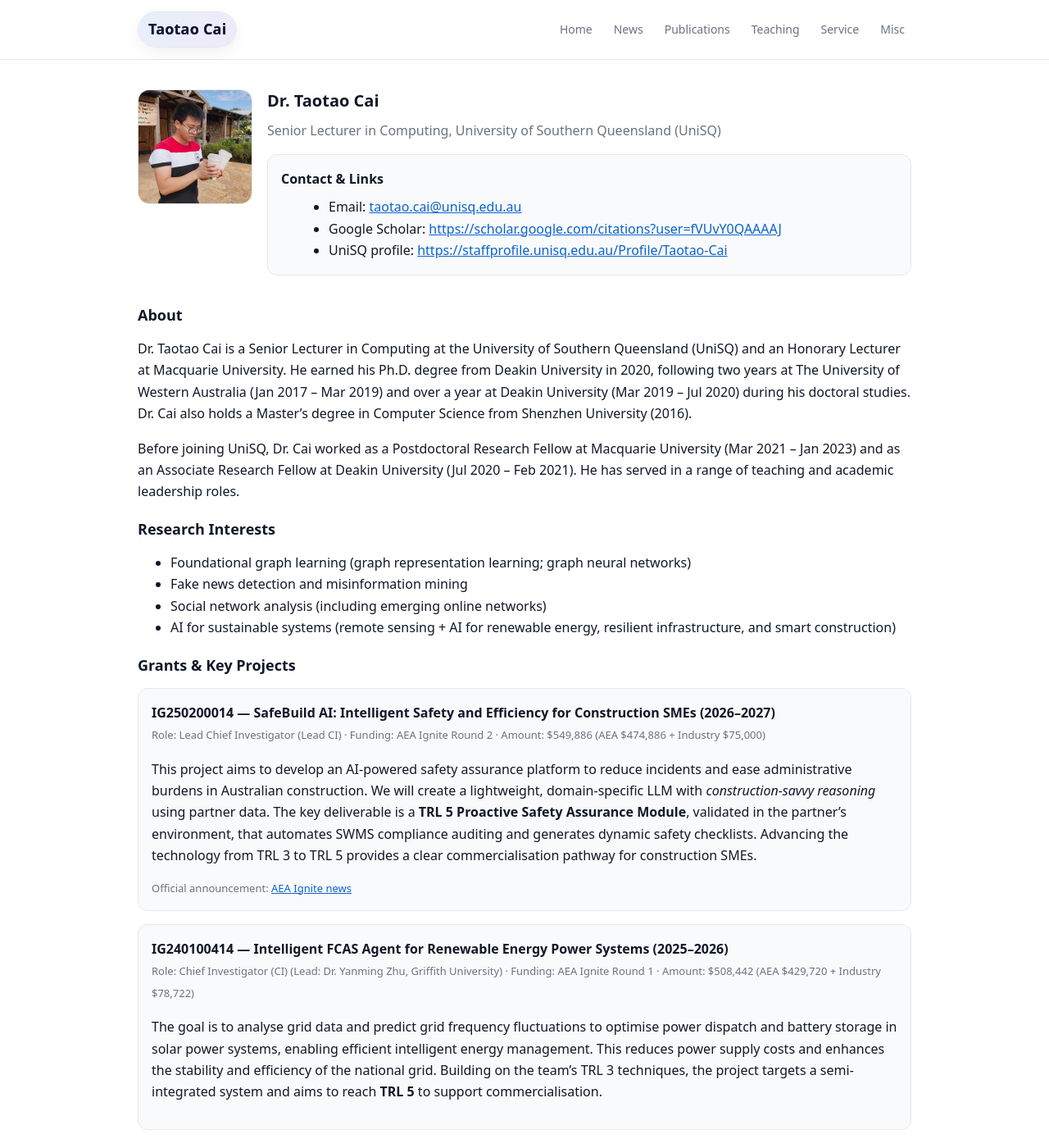
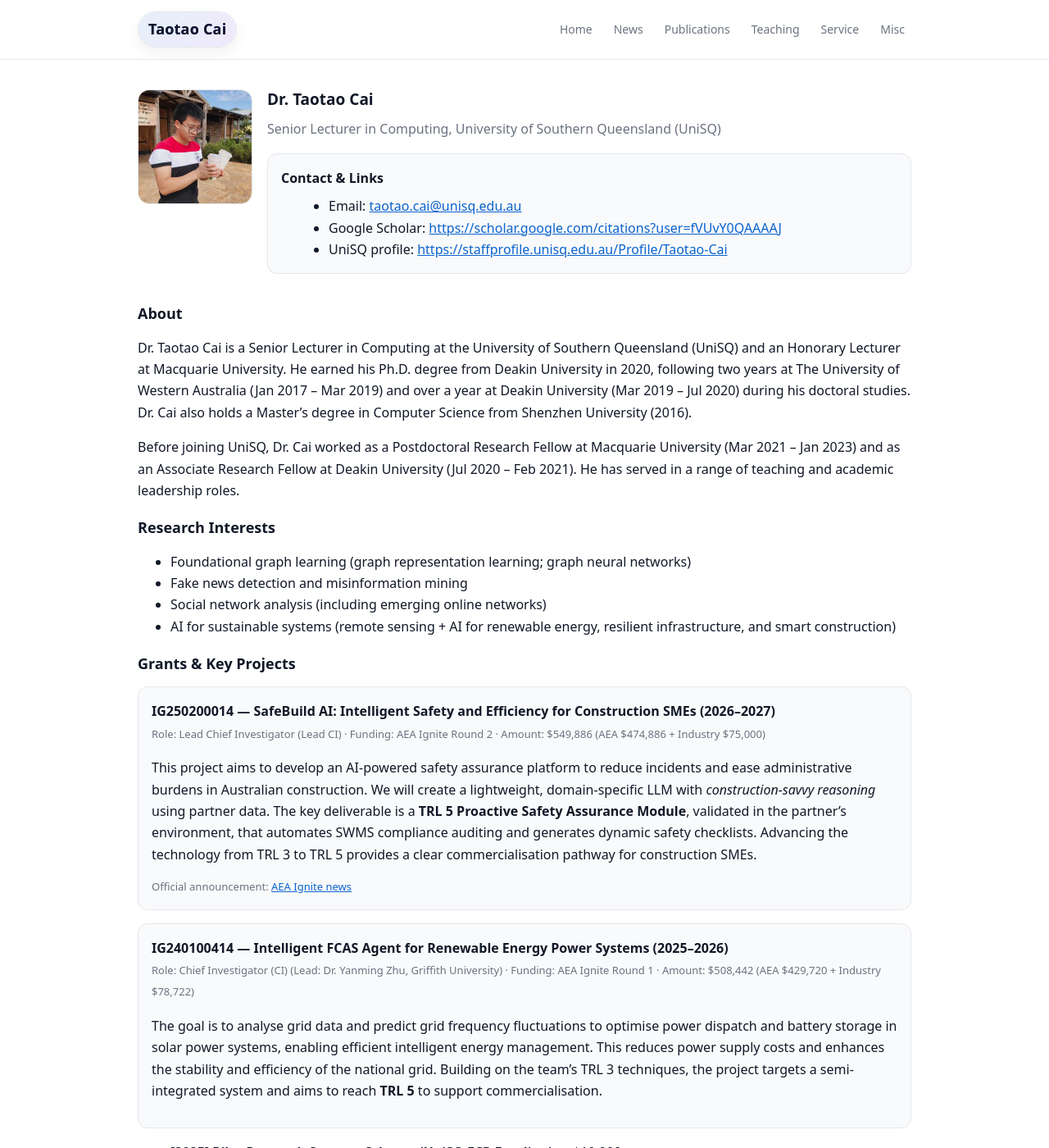
Before and after one commit to Taotao1992/Taotao1992.github.io, a Jekyll site: the page built from index.md, in a window 1280 px wide and 1400 px high. Shown: the whole window at 82% size. Built offline with Jekyll 4.4.1, drawn with Linux system fonts in a browser that asks for light colours.

Commit message:
Reduce page title (h1) slightly to be just above section headings

```diff
--- a/assets/style.css
+++ b/assets/style.css
@@ -47,7 +47,7 @@ nav{display:flex;flex-wrap:wrap;gap:10px}
 nav a{color:var(--muted);text-decoration:none;font-size:14px;padding:6px 8px;border-radius:8px}
 nav a:hover{color:var(--fg);background:#f3f4f6}
 
-main h1{margin:0 0 10px 0;font-size:20px;line-height:1.35;font-weight:750}
+main h1{margin:0 0 10px 0;font-size:19px;line-height:1.35;font-weight:720}
 main h2{margin-top:20px;font-size:18px;line-height:1.35}
 main h3{margin-top:16px;font-size:16px;color:var(--fg)}
 
```
